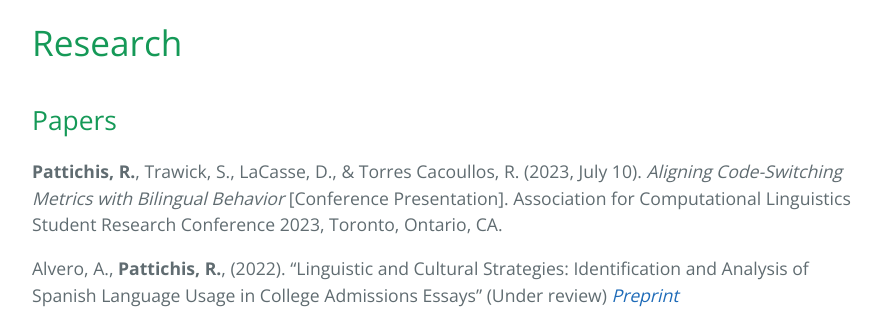
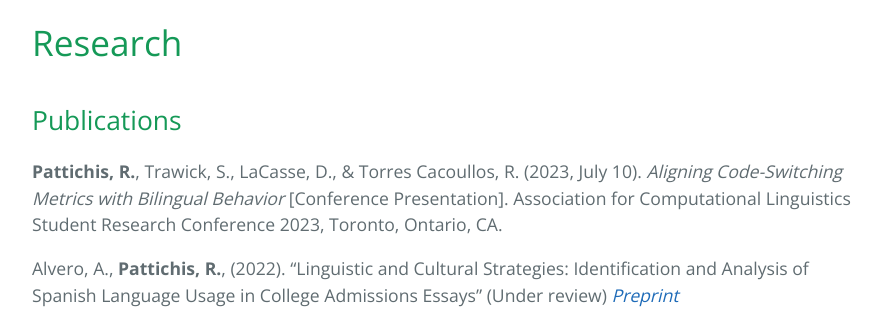
Before and after one commit to rpattichis/rpattichis.github.io, a Jekyll site: the page built from index.md, in a window 1280 px wide and 900 px high, scrolled down 551 px. Shown: the part 158-467 px from the top of the window, without its empty margins (192-1079 px from the left). Built offline with Jekyll 4.4.1, drawn with Linux system fonts in a browser that asks for light colours; the repository's description, which GitHub fills in, is left out.

Commit message:
Update index.md

```diff
--- a/index.md
+++ b/index.md
@@ -10,7 +10,7 @@ More broadly, I am interested in ethically preserving languages and the cultural
 
 # Research
 
-## Papers
+## Publications
 
 **Pattichis, R.**, Trawick, S., LaCasse, D., & Torres Cacoullos, R. (2023, July 10). _Aligning Code-Switching Metrics with Bilingual Behavior_ [Conference Presentation]. Association for Computational Linguistics Student Research Conference 2023, Toronto, Ontario, CA.
 
```
